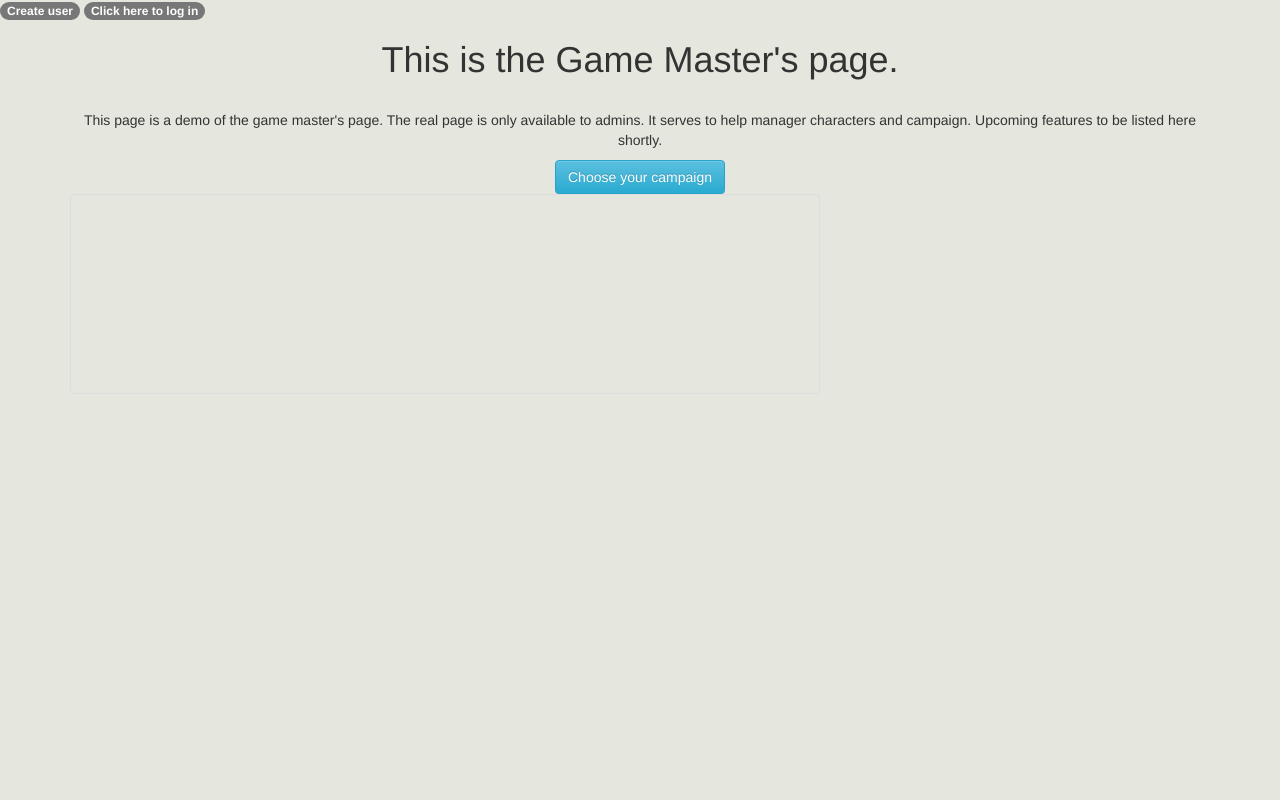
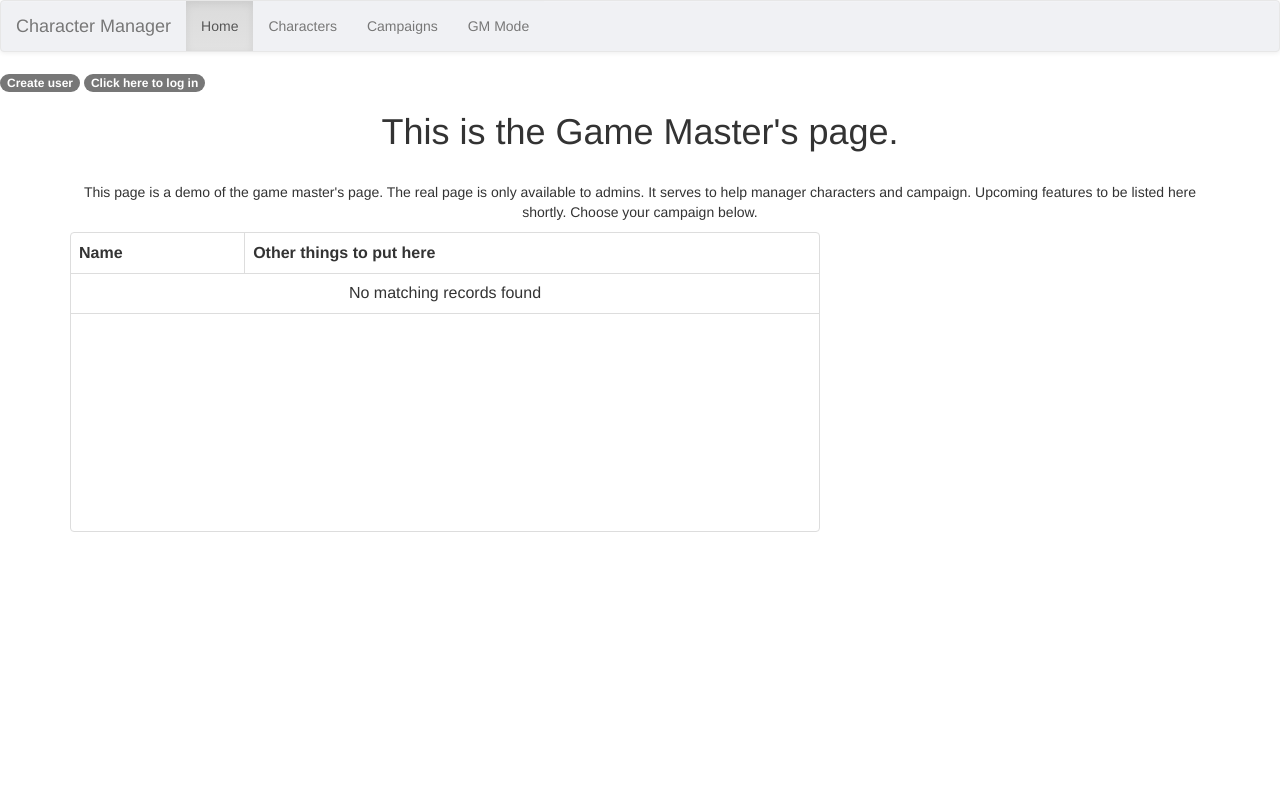
Before and after one commit to taiChantarungsee/roleplaying_manager, a Django app: page /GM/ in a window 1280 px wide. Run offline with Django 3.2, Linux system fonts and the light colour scheme; data that the repository does not hold is empty; some libraries are stand-ins or nearby versions.

Commit message:
Drastically improved layout and design

```diff
--- a/blog/static/css/character_builder.css
+++ b/blog/static/css/character_builder.css
@@ -6,3 +6,11 @@
 div.hidden {
 	display:none;
 }
+
+.navbar {
+	background:#f0f1f4;
+}
+
+.navbar-nav {
+	background:#f0f1f4;
+}
--- a/blog/templates/blog/character.html
+++ b/blog/templates/blog/character.html
@@ -67,7 +67,7 @@
 					</div>
 					<table data-toggle="table" data-classes="table table-hover table -condensed" data-striped="true" data-card-view="true" data-click-to-select="true" data-search="true"
        				data-show-refresh="true" data-show-toggle="true" data-toolbar="#toolbar" data-query-params="queryParams"
-       				data-pagination="true" data-height="300" data-mobile-responsive="true">
+       				data-pagination="true" data-height="500" data-mobile-responsive="true">
     					<thead>
        						<tr>
        							<th data-field="state" data-checkbox="true"></th>
--- a/blog/templates/blog/character_base.html
+++ b/blog/templates/blog/character_base.html
@@ -9,11 +9,23 @@
         <link rel="stylesheet" href="{% static 'css/character_builder.css' %}">
         <script src="{% static 'js/bootstrap-table.js' %}"></script>
         <style>
-            body {background: #E5E6DD;}
         </style>
-        <!-- <link rel="stylesheet" href="{% static 'css/blog.css' %}"> -->
+        <!-- body {background: #E5E6DD;}<link rel="stylesheet" href="{% static 'css/blog.css' %}"> -->
     </head>
     <body>
+    <nav class="navbar navbar-default">
+        <div class="container-fluid">
+        <div class="navbar-header">
+            <a class="navbar-brand" href="#">Character Manager</a>
+        </div>
+        <ul class="nav navbar-nav">
+            <li class="active"><a href="{% url 'char_builder' %}">Home</a></li>
+            <li><a href="#">Characters</a></li>
+            <li><a href="#">Campaigns</a></li>
+            <li><a href="#">GM Mode</a></li>
+        </ul>
+        </div>
+    </nav>
         <div>
         {% if not user.is_authenticated %}
         <a href="{% url 'create_user' %}" class="badge badge-secondary">Create user</a>
--- a/blog/templates/blog/gm.html
+++ b/blog/templates/blog/gm.html
@@ -13,12 +13,12 @@
 
 <div style="text-align:center;">
 	<h1>This is the Game Master's page.</h1>
-	<br><div class="container"><p> This page is a demo of the game master's page. The real page is only available to admins. It serves to help manager characters and campaign. Upcoming features to be listed here shortly.</p></div>
-	<button class="btn btn-info" id="campaign">Choose your campaign</button>
+	<br><div class="container"><p> This page is a demo of the game master's page. The real page is only available to admins. It serves to help manager characters and campaign. Upcoming features to be listed here shortly. Choose your campaign below.
+	</p></div>
 	<div class="container">
 			<div class="row">
 				<div class="col-sm-8">
-	<table id="campaign_list" class="table table-borderless" data-toggle="table" data-classes="table" data-height="200" style="display:none;">
+				<table id="campaign_list" class="table table-borderless" data-toggle="table" data-classes="table" data-height="300">
 					<thead>
 						<tr>
 							<th>Name</th>
--- a/mysite/settings.py
+++ b/mysite/settings.py
@@ -17,6 +17,7 @@ ALLOWED_HOSTS = ['roleplaying-character-manager.herokuapp.com']
 # Application definition
 
 INSTALLED_APPS = [
+    'multiselectfield',
     'django.contrib.admin',
     'django.contrib.auth',
     'django.contrib.contenttypes',
@@ -24,6 +25,7 @@ INSTALLED_APPS = [
     'django.contrib.messages',
     'django.contrib.staticfiles',
     'blog',
+
 ]
 
 MIDDLEWARE_CLASSES = [
--- a/requirements.txt
+++ b/requirements.txt
@@ -2,6 +2,7 @@ dj-static==0.0.6
 dj-database-url==0.4.2
 Django==1.8.15
 django-toolbelt==0.0.1
+django-select-multiple-field==0.4.2
 gunicorn==19.7.1
 psycopg2==2.6
 pytz==2016.4
```
Also changed, not shown: blog/models.py (+9 -6 lines). Lines whose indentation alone changed are shown as unchanged.
